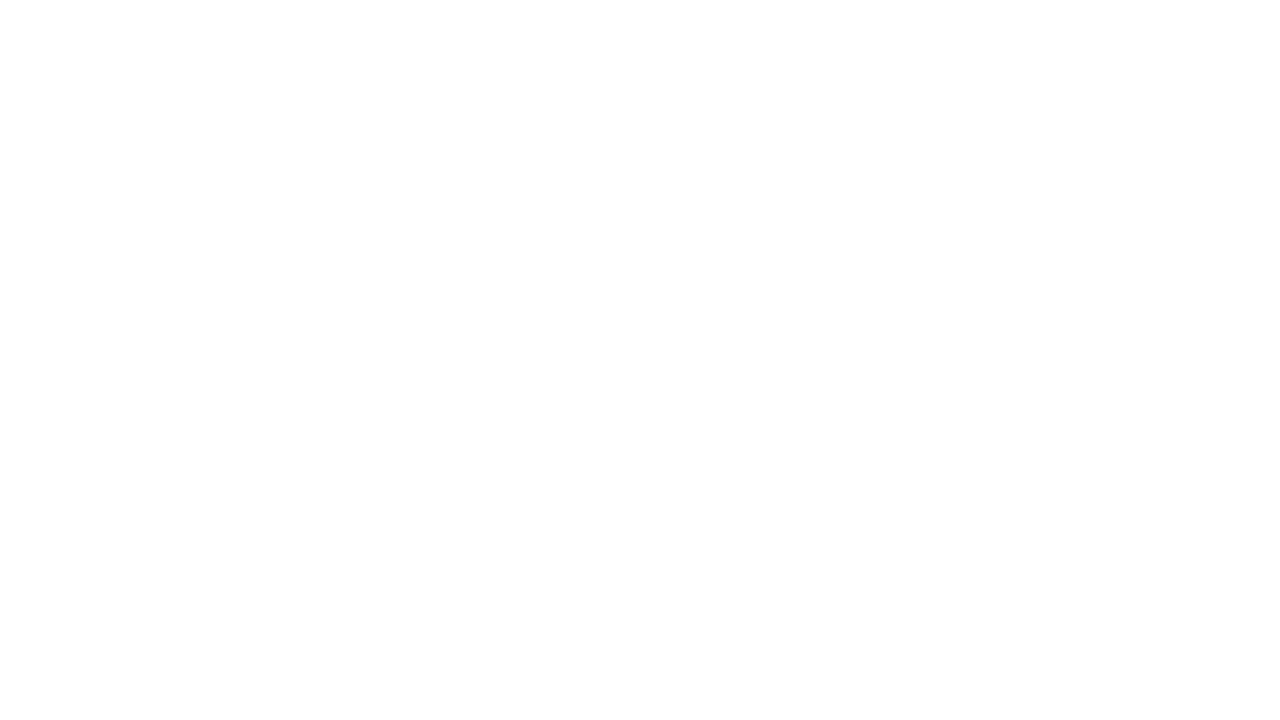
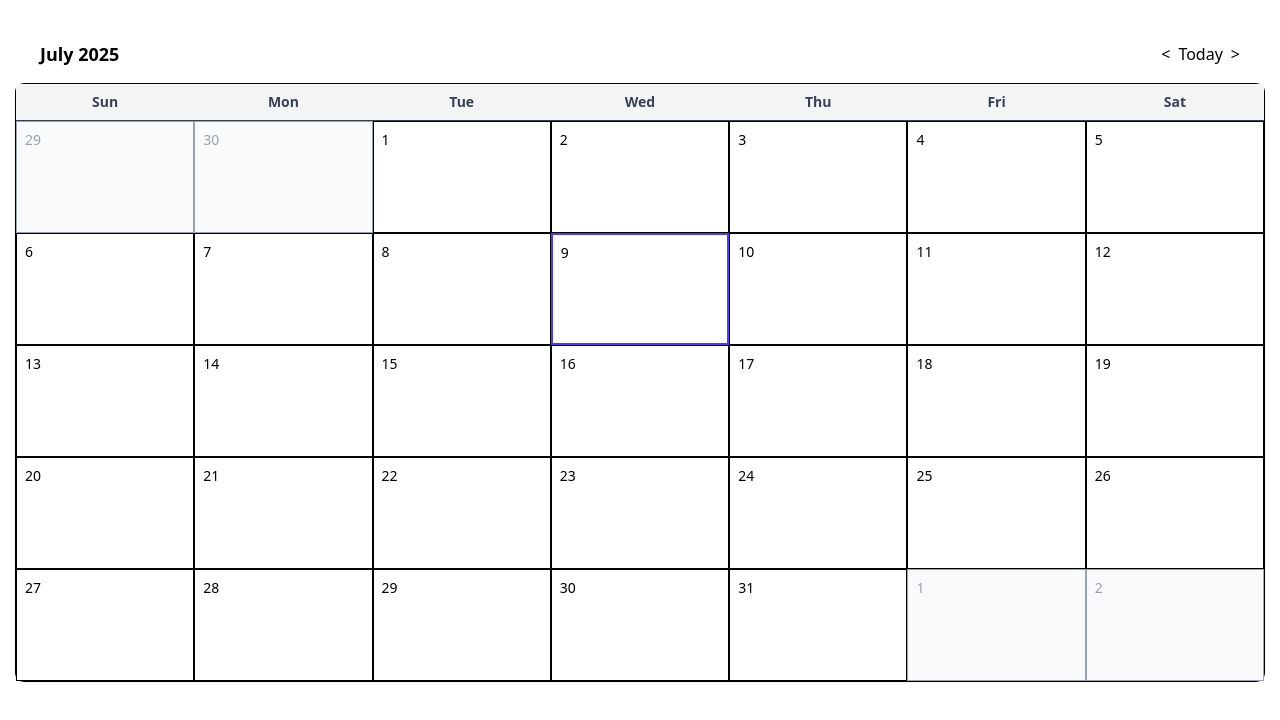
Before and after one commit to SUSH9391/React-js, a React (Vite) app: page /calender in a window 1280 px wide. Before the commit this address had no page. Shown: the top 720 px of the page. Built offline with nearby package versions, Linux system fonts and the light colour scheme.

Commit message:
added main content after login/sign-up along with cards

```diff
--- a/package.json
+++ b/package.json
@@ -14,6 +14,7 @@
     "@heroicons/react": "^2.2.0",
     "@tailwindcss/postcss": "^4.1.11",
     "@tailwindcss/vite": "^4.1.11",
+    "date-fns": "^4.1.0",
     "react": "^19.1.0",
     "react-dom": "^19.1.0",
     "react-router-dom": "^7.6.3",
--- a/src/App.jsx
+++ b/src/App.jsx
@@ -3,6 +3,8 @@ import { BrowserRouter as Router, Routes, Route } from 'react-router-dom';
 import Hero from './components/Hero'; // Your homepage or parent component
 import Login from './components/Login';
 import Signup from './components/Signup';
+import Main from './components/Main'; // Your main application component
+import Calender from './components/Calender';
 
 function App() {
   return (
@@ -11,6 +13,8 @@ function App() {
         <Route path="/" element={<Hero />} />
         <Route path="/login" element={<Login />} />
         <Route path="/signup" element={<Signup />} />
+        <Route path='/main' element={<Main />}/>
+        <Route path="/calender" element={<Calender />} />
       </Routes>
     </Router>
   );
--- /dev/null
+++ b/src/components/Calender.jsx
@@ -0,0 +1,142 @@
+import { useState } from 'react';
+import {
+  format, addMonths, subMonths, startOfMonth, endOfMonth,
+  startOfWeek, endOfWeek, addDays, isSameMonth, isSameDay
+} from 'date-fns';
+
+export default function Calendar() {
+  const [currentMonth, setCurrentMonth] = useState(new Date());
+  const [selectedDate, setSelectedDate] = useState(null);
+  const [reminders, setReminders] = useState({});
+  const [inputValue, setInputValue] = useState('');
+
+  const nextMonth = () => setCurrentMonth(addMonths(currentMonth, 1));
+  const prevMonth = () => setCurrentMonth(subMonths(currentMonth, 1));
+
+  const onDateClick = (day) => {
+    setSelectedDate(day);
+    setInputValue(reminders[format(day, 'yyyy-MM-dd')] || '');
+  };
+
+  const handleReminderChange = (e) => setInputValue(e.target.value);
+
+  const saveReminder = () => {
+    if (selectedDate) {
+      const key = format(selectedDate, 'yyyy-MM-dd');
+      setReminders({ ...reminders, [key]: inputValue });
+    }
+  };
+
+  const renderHeader = () => {
+    const dateFormat = "MMMM yyyy";
+    return (
+      <div className="flex items-center justify-between px-6 py-4">
+        <h1 className="text-lg font-bold">{format(currentMonth, dateFormat)}</h1>
+        <div className="space-x-2">
+          <button onClick={prevMonth}>&lt;</button>
+          <button onClick={() => setCurrentMonth(new Date())}>Today</button>
+          <button onClick={nextMonth}>&gt;</button>
+        </div>
+      </div>
+    );
+  };
+
+  const renderDays = () => {
+    const days = [];
+    const dateFormat = "eee";
+    const startDate = startOfWeek(currentMonth);
+
+    for (let i = 0; i < 7; i++) {
+      days.push(
+        <div className="py-2 px-2 font-semibold" key={i}>
+          {format(addDays(startDate, i), dateFormat)}
+        </div>
+      );
+    }
+
+    return days;
+  };
+
+  const renderCells = () => {
+    const monthStart = startOfMonth(currentMonth);
+    const monthEnd = endOfMonth(monthStart);
+    const startDate = startOfWeek(monthStart);
+    const endDate = endOfWeek(monthEnd);
+
+    const rows = [];
+    let days = [];
+    let day = startDate;
+
+    while (day <= endDate) {
+      for (let i = 0; i < 7; i++) {
+        const cloneDay = day;
+        const formattedDate = format(day, "d");
+        const key = format(day, "yyyy-MM-dd");
+        const isCurrentMonth = isSameMonth(day, monthStart);
+        const isSelected = selectedDate && isSameDay(day, selectedDate);
+
+        days.push(
+          <div
+            key={key}
+            onClick={() => onDateClick(cloneDay)}
+            className={`h-28 border p-2 text-left text-sm relative cursor-pointer transition ${
+              !isCurrentMonth ? "bg-gray-50 text-gray-400" :
+              isSelected ? "bg-indigo-600 text-white" : "bg-white hover:bg-indigo-50"
+            } ${isSameDay(cloneDay, new Date()) ? "border-2 border-indigo-600" : ""}`}
+          >
+            <time className="block font-medium">{formattedDate}</time>
+
+            {/* Reminder Preview */}
+            {reminders[key] && (
+              <div className="mt-1 text-xs truncate">
+                {reminders[key]}
+              </div>
+            )}
+
+            {/* Reminder Input */}
+            {isSelected && (
+              <div className="absolute bottom-1 left-1 right-1">
+                <input
+                  className="w-full rounded border px-1 text-xs text-black"
+                  type="text"
+                  value={inputValue}
+                  onChange={handleReminderChange}
+                  onBlur={saveReminder}
+                  placeholder="Add reminder"
+                />
+              </div>
+            )}
+          </div>
+        );
+
+        day = addDays(day, 1);
+      }
+
+      rows.push(
+        <div className="grid grid-cols-7" key={day}>
+          {days}
+        </div>
+      );
+      days = [];
+    }
+
+    return rows;
+  };
+
+  return (
+    <div className="container mx-auto px-4 py-6">
+      {renderHeader()}
+
+      <div className="rounded-lg bg-white shadow ring-1 ring-black ring-opacity-5">
+        <div className="grid grid-cols-7 border-b bg-gray-100 text-center text-sm font-semibold text-gray-700">
+          {renderDays()}
+        </div>
+
+        {/* Dates grid */}
+        <div className="text-sm text-center">
+          {renderCells()}
+        </div>
+      </div>
+    </div>
+  );
+}
--- /dev/null
+++ b/src/components/Main.jsx
@@ -0,0 +1,95 @@
+import Navbar from "./Navbar";
+
+import { useState } from "react";
+
+export default function Main() {
+  const [journals, setJournals] = useState([
+    { title: "Personal", subtitle: "myJournal_03" },
+    { title: "Work", subtitle: "myJournal_02" },
+    { title: "Ideas", subtitle: "myJournal_01" },
+    { title: "Dreams", subtitle: "myJournal_00" },
+  ]);
+  const handleNewJournal = () => {
+    const title = prompt("Enter journal title:");
+    const subtitle = prompt("Enter journal subtitle:");
+
+    if (!title || !subtitle) return;
+
+    const newJournal = { title, subtitle };
+
+    setJournals([newJournal, ...journals]);
+  };
+
+  return (
+    <>
+      <Navbar />
+      <div
+        aria-hidden="true"
+        className="absolute inset-x-0 -top-40 -z-10 transform-gpu overflow-hidden blur-3xl sm:-top-80"
+      >
+        <div
+          style={{
+            clipPath:
+              "polygon(74.1% 44.1%, 100% 61.6%, 97.5% 26.9%, 85.5% 0.1%, 80.7% 2%, 72.5% 32.5%, 60.2% 62.4%, 52.4% 68.1%, 47.5% 58.3%, 45.2% 34.5%, 27.5% 76.7%, 0.1% 64.9%, 17.9% 100%, 27.6% 76.8%, 76.1% 97.7%, 74.1% 44.1%)",
+          }}
+          className="relative left-[calc(50%-11rem)] aspect-1155/678 w-144.5 -translate-x-1/2 rotate-30 bg-linear-to-tr from-[#ff80b5] to-[#9089fc] opacity-30 sm:left-[calc(50%-30rem)] sm:w-288.75"
+        />
+      </div>
+
+      <div className="min-h-full">
+        <header className="bg-white shadow-sm">
+          <div className="mx-auto max-w-7xl px-4 py-6 sm:px-6 lg:px-8">
+            <h1 className="text-3xl font-bold tracking-tight text-gray-900">
+              My Journals
+            </h1>
+          </div>
+        </header>
+        <main>
+          <div className="mx-auto max-w-7xl px-4 py-6 sm:px-6 lg:px-8">
+            <h1 className="text-2xl font-bold mb-6">My Journals</h1>
+
+            <div className="grid grid-cols-1 sm:grid-cols-2 lg:grid-cols-3 gap-6">
+              {/* + New Journal Card */}
+              <div
+                onClick={handleNewJournal}
+                className="flex flex-col items-center justify-center h-40 border-2 border-dashed border-gray-300 rounded-lg cursor-pointer hover:shadow-[0_0_10px_4px_#4040a1] transition"
+              >
+                <div className="text-4xl font-bold">+</div>
+                <p className="text-sm mt-2">New Journal</p>
+              </div>
+
+              {/* Template Card */}
+              <div className="h-40 p-4 rounded-lg shadow bg-white hover:shadow-[0_0_10px_4px_#4040a1] transition">
+                <p className="text-lg font-semibold">Template</p>
+              </div>
+
+              {/* Dynamic Journal Cards */}
+              {journals.map((journal, index) => (
+                <div
+                  key={index}
+                  className="h-40 p-4 rounded-lg shadow bg-white hover:shadow-[0_0_10px_4px_#4040a1] transition"
+                >
+                  <p className="text-lg font-semibold">{journal.title}</p>
+                  <p className="text-sm text-gray-600">{journal.subtitle}</p>
+                </div>
+              ))}
+            </div>
+          </div>
+        </main>
+
+        <div
+          aria-hidden="true"
+          className="absolute inset-x-0 top-[calc(100%-13rem)] -z-10 transform-gpu overflow-hidden blur-3xl sm:top-[calc(100%-30rem)]"
+        >
+          <div
+            style={{
+              clipPath:
+                "polygon(74.1% 44.1%, 100% 61.6%, 97.5% 26.9%, 85.5% 0.1%, 80.7% 2%, 72.5% 32.5%, 60.2% 62.4%, 52.4% 68.1%, 47.5% 58.3%, 45.2% 34.5%, 27.5% 76.7%, 0.1% 64.9%, 17.9% 100%, 27.6% 76.8%, 76.1% 97.7%, 74.1% 44.1%)",
+            }}
+            className="relative left-[calc(50%+3rem)] aspect-1155/678 w-144.5 -translate-x-1/2 bg-linear-to-tr from-[#ff80b5] to-[#9089fc] opacity-30 sm:left-[calc(50%+36rem)] sm:w-288.75"
+          />
+        </div>
+      </div>
+    </>
+  );
+}
--- a/src/components/Navbar.jsx
+++ b/src/components/Navbar.jsx
@@ -1,10 +1,19 @@
 import { Disclosure, DisclosureButton, DisclosurePanel, Menu, MenuButton, MenuItem, MenuItems } from '@headlessui/react'
 import { Bars3Icon, BellIcon, XMarkIcon } from '@heroicons/react/24/outline'
 
+
+{/*
+const user = {
+  name: "Tom Cook",
+  email: "tom@example.com",
+  imageUrl:
+    "https://images.unsplash.com/photo-1472099645785-5658abf4ff4e?ixlib=rb-1.2.1&ixid=eyJhcHBfaWQiOjEyMDd9&auto=format&fit=facearea&facepad=2&w=256&h=256&q=80",
+};
+*/}
 const navigation = [
   { name: 'Dashboard', href: '#', current: true },
   { name: 'Add Journal', href: '#', current: false },
-  { name: 'Calendar', href: '#', current: false },
+  {/*{ name: 'Calendar', href: '/calender', current: false }, adding it later */}
 ]
 
 function classNames(...classes) {
```
Also changed, not shown: 1 other file (tests, documents, lock files or other folders).
